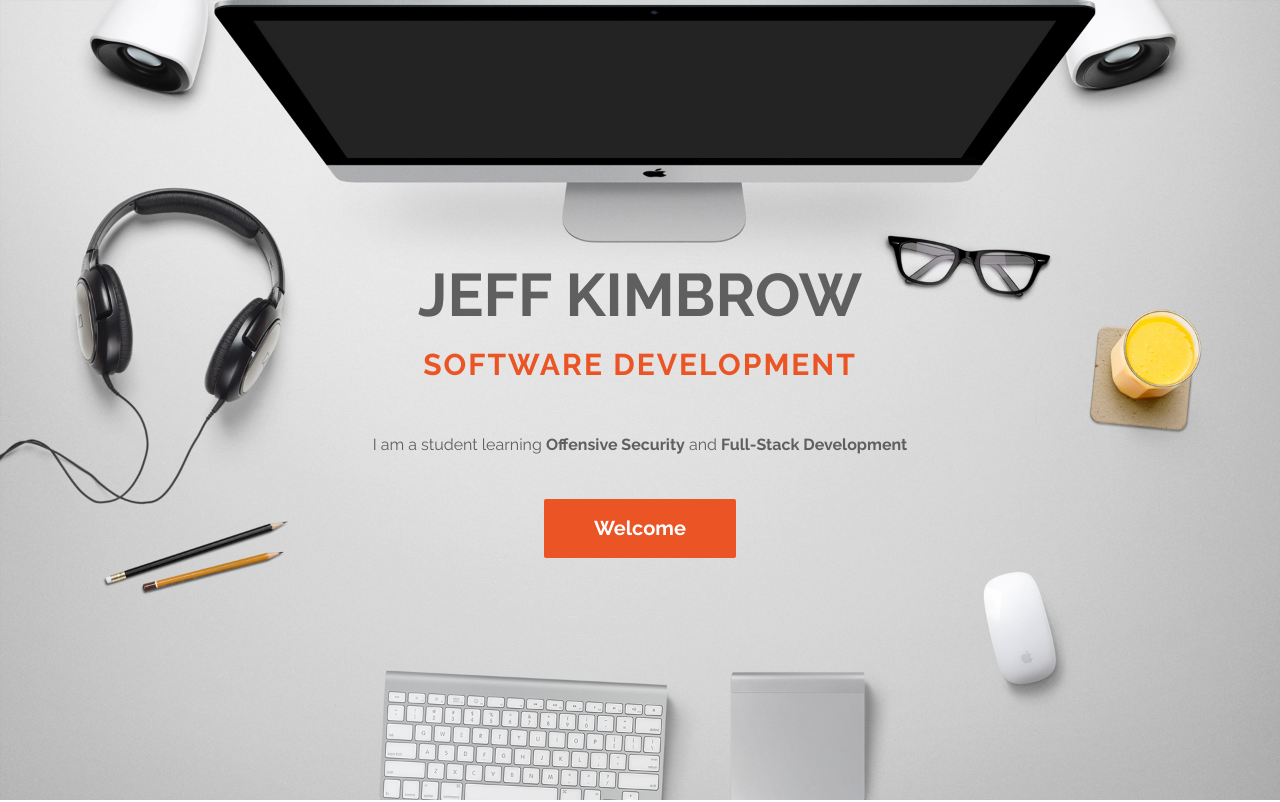
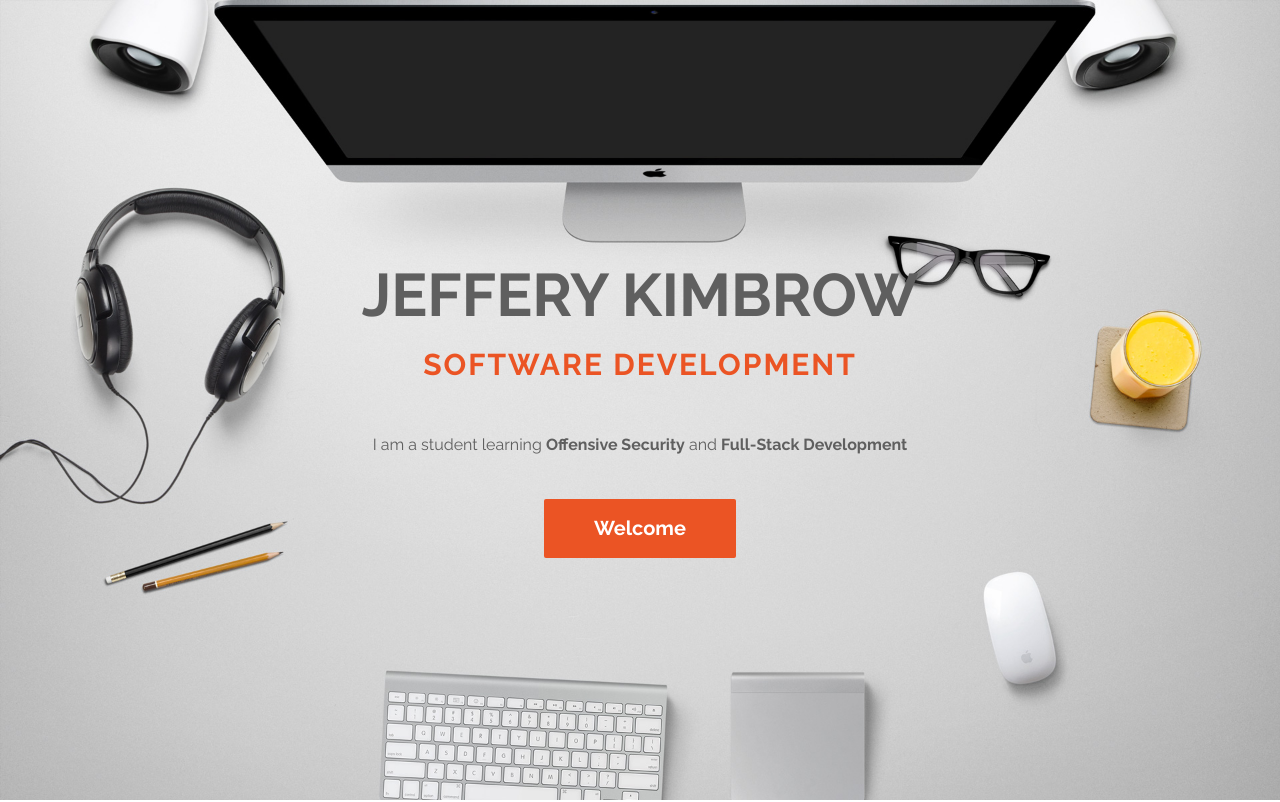
Before and after one commit to kimbrow-slice/JeffKimbrow, a plain HTML site: page index.html in a window 1280 px wide. Shown: the top 802 px of the page. Drawn offline with Linux system fonts and the light colour scheme.

Commit message:
upated Jeff to Jeffery

```diff
--- a/index.html
+++ b/index.html
@@ -40,7 +40,7 @@ https://templatemo.com/tm-464-ultra-profile
 					<span class="icon icon-bar"></span>
 					<span class="icon icon-bar"></span>
 				</button>
-                <a href="#" class="navbar-brand">Jeff Kimbrow</a>
+                <a href="#" class="navbar-brand">Jeffery Kimbrow</a>
             </div>
             <nav class="collapse navbar-collapse" id="rock-navigation">
                 <ul class="nav navbar-nav navbar-right main-navigation text-uppercase">
@@ -61,7 +61,7 @@ https://templatemo.com/tm-464-ultra-profile
             <div class="row">
                 <div class="col-md-2 col-sm-1"></div>
                 <div class="col-md-8 col-sm-10">
-                    <h1 class="tm-home-title"><strong>Jeff Kimbrow</strong></h1>
+                    <h1 class="tm-home-title"><strong>Jeffery Kimbrow</strong></h1>
                     <h2 class="tm-home-subtitle">Software Development</h2>
                     <p>I am a student learning <strong>Offensive Security</strong> and <strong>Full-Stack Development</strong></p>
                     <a href="#projects" class="btn btn-default smoothScroll tm-view-more-btn">Welcome</a>
@@ -132,7 +132,7 @@ https://templatemo.com/tm-464-ultra-profile
                 </div>
                 <div class="col-md-6 col-sm-6">
                     <h2 class="title">Some <strong>Skills</strong></h2>
-                    <p>Understand basic concepts when writing in JavaScript, Basic Networking concepts, as well as currently studying for my Offensive Security Certified Professional exam.
+                    <p>Understand basic concepts when writing in JavaScript,RESTful web services, Node.js, Basic Networking concepts, as well as currently studying for my Offensive Security Certified Professional exam.
                         <a href="resume/resume.pdf" class="resume">Resume</a>
 
                     </p>
```
